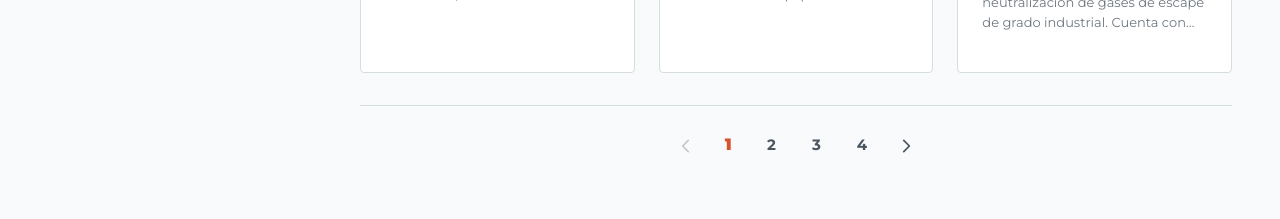
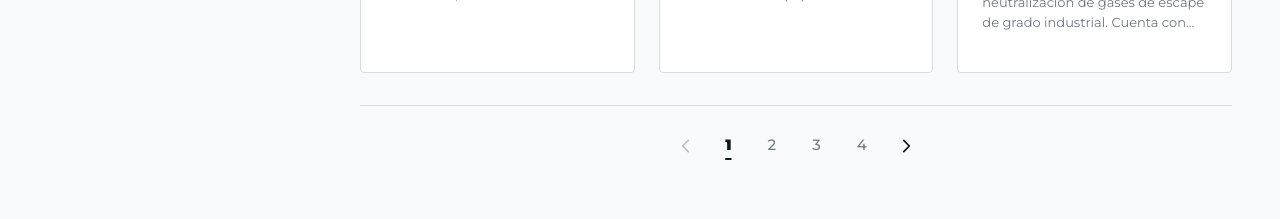
Before and after one commit to delcarpiohub/LandingPage, a Next.js app: page /productos in a window 1280 px wide. Shown: the part 2180-2399 px from the top of the page. Built offline with nearby package versions, Linux system fonts and the light colour scheme.

Commit message:
style(catalog): remover colores de la paginacion y destacar pagina activa con subrayado neutro

```diff
--- a/src/components/sections/product-catalog.tsx
+++ b/src/components/sections/product-catalog.tsx
@@ -583,7 +583,7 @@ export function ProductCatalog() {
                   onClick={() => handlePageChange(Math.max(1, currentPage - 1))}
                   disabled={currentPage === 1}
                   aria-label="Página anterior"
-                  className="flex items-center justify-center text-[#4A5560] transition-colors hover:text-[#D6532B] disabled:cursor-not-allowed disabled:opacity-30 p-1"
+                  className="flex items-center justify-center text-[#101820] transition-opacity hover:opacity-60 disabled:cursor-not-allowed disabled:opacity-25 p-1"
                 >
                   <CaretLeft size={18} weight="bold" />
                 </button>
@@ -596,10 +596,10 @@ export function ProductCatalog() {
                     aria-current={currentPage === page ? "page" : undefined}
                     aria-label={`Ir a la página ${page}`}
                     className={cn(
-                      "px-2.5 py-1 text-[15px] transition-all",
+                      "px-2.5 py-1 text-[15px] transition-all font-display",
                       currentPage === page
-                        ? "text-[#D6532B] font-black scale-110"
-                        : "text-[#4A5560] font-bold hover:text-[#D6532B]"
+                        ? "text-[#101820] font-black underline underline-offset-8 decoration-2 decoration-[#101820]"
+                        : "text-[#707E83] font-medium hover:text-[#101820]"
                     )}
                   >
                     {page}
@@ -611,7 +611,7 @@ export function ProductCatalog() {
                   onClick={() => handlePageChange(Math.min(totalPages, currentPage + 1))}
                   disabled={currentPage === totalPages}
                   aria-label="Página siguiente"
-                  className="flex items-center justify-center text-[#4A5560] transition-colors hover:text-[#D6532B] disabled:cursor-not-allowed disabled:opacity-30 p-1"
+                  className="flex items-center justify-center text-[#101820] transition-opacity hover:opacity-60 disabled:cursor-not-allowed disabled:opacity-25 p-1"
                 >
                   <CaretRight size={18} weight="bold" />
                 </button>
```
